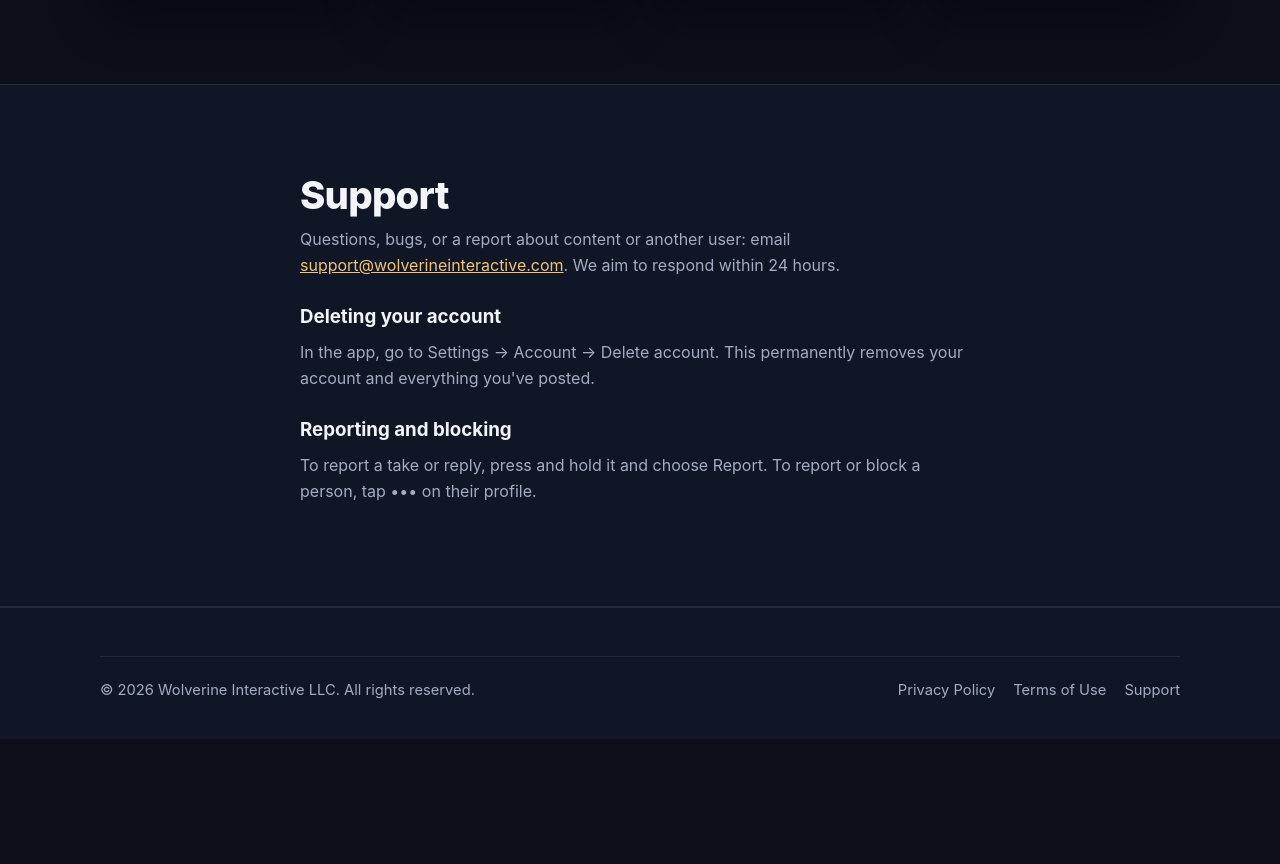
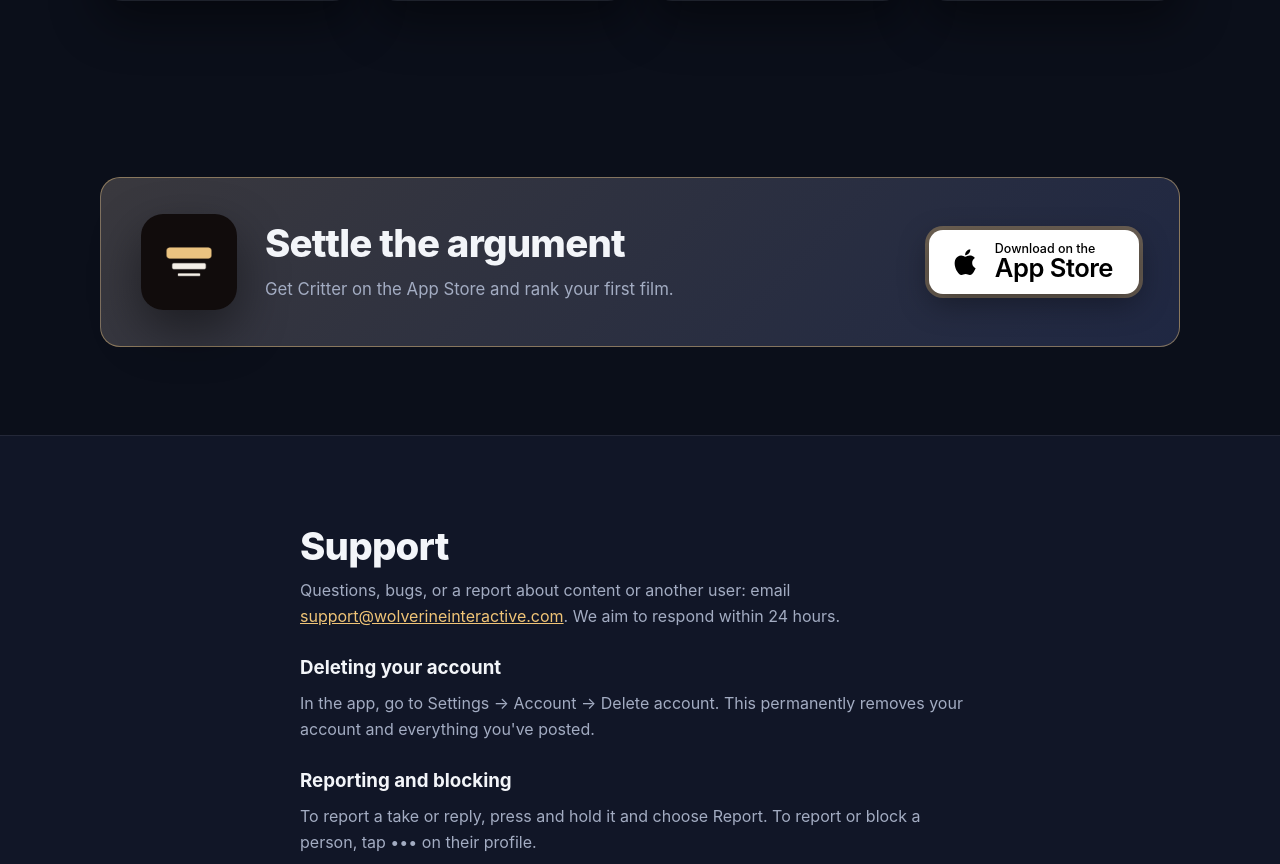
Before and after one commit to jacobakung/WolverineInteractiveWeb, a plain HTML site: page critter.html in a window 1280 px wide. Shown: the part 1803-2667 px from the top of the page. Before the commit the page ends 2542 px from the top, so only its background shows below. Drawn offline with Linux system fonts and the light colour scheme.

Commit message:
Link Critter to its App Store listing
Add the App Store link to the home page card, swap the hero's contact
button for the download badge, and add a download card to the Critter page.

Co-Authored-By: Claude Fable 5.2 <noreply@anthropic.com>

```diff
--- a/critter.html
+++ b/critter.html
@@ -51,7 +51,7 @@
                     <h1 class="game-hero-title">Critter</h1>
                     <p class="game-hero-description">Rank what you watch. Argue about it with people you trust. No stars out of five: you compare each film or show against what you've already seen, and Critter puts it exactly where it belongs.</p>
                     <div class="game-hero-actions">
-                        <a class="btn btn-primary btn-lg" href="mailto:support@wolverineinteractive.com">Contact support</a>
+                        <a class="app-store-badge" href="https://apps.apple.com/app/id6834116286" target="_blank" rel="noopener" aria-label="Download Critter on the App Store"><svg viewBox="0 0 24 24" aria-hidden="true" fill="currentColor"><path d="M16.37 12.63c-.02-2.3 1.88-3.4 1.96-3.45-1.07-1.56-2.73-1.78-3.32-1.8-1.41-.14-2.76.83-3.48.83-.72 0-1.83-.81-3-.79-1.55.02-2.97.9-3.77 2.28-1.61 2.79-.41 6.92 1.16 9.18.77 1.11 1.68 2.35 2.87 2.31 1.15-.05 1.59-.75 2.98-.75 1.39 0 1.78.75 3 .72 1.24-.02 2.02-1.13 2.78-2.24.88-1.29 1.24-2.53 1.26-2.6-.03-.01-2.42-.93-2.44-3.69zM14.09 5.9c.63-.77 1.06-1.84.94-2.9-.91.04-2.02.61-2.67 1.37-.58.68-1.1 1.77-.96 2.81 1.02.08 2.05-.52 2.69-1.28z"/></svg><span class="app-store-badge-text"><small>Download on the</small><strong>App Store</strong></span></a>
                         <ul class="platform-list" aria-label="Platforms">
                             <li class="platform-tag">iOS</li>
                         </ul>
@@ -106,6 +106,19 @@
             </div>
         </section>
 
+        <section class="section download-cta">
+            <div class="container">
+                <div class="download-card">
+                    <img src="assets/icons/critter.png" alt="" class="download-card-icon" width="96" height="96">
+                    <div class="download-card-copy">
+                        <h2 class="section-title">Settle the argument</h2>
+                        <p class="section-lead">Get Critter on the App Store and rank your first film.</p>
+                    </div>
+                    <a class="app-store-badge" href="https://apps.apple.com/app/id6834116286" target="_blank" rel="noopener" aria-label="Download Critter on the App Store"><svg viewBox="0 0 24 24" aria-hidden="true" fill="currentColor"><path d="M16.37 12.63c-.02-2.3 1.88-3.4 1.96-3.45-1.07-1.56-2.73-1.78-3.32-1.8-1.41-.14-2.76.83-3.48.83-.72 0-1.83-.81-3-.79-1.55.02-2.97.9-3.77 2.28-1.61 2.79-.41 6.92 1.16 9.18.77 1.11 1.68 2.35 2.87 2.31 1.15-.05 1.59-.75 2.98-.75 1.39 0 1.78.75 3 .72 1.24-.02 2.02-1.13 2.78-2.24.88-1.29 1.24-2.53 1.26-2.6-.03-.01-2.42-.93-2.44-3.69zM14.09 5.9c.63-.77 1.06-1.84.94-2.9-.91.04-2.02.61-2.67 1.37-.58.68-1.1 1.77-.96 2.81 1.02.08 2.05-.52 2.69-1.28z"/></svg><span class="app-store-badge-text"><small>Download on the</small><strong>App Store</strong></span></a>
+                </div>
+            </div>
+        </section>
+
         <section class="section section-alt" id="support">
             <div class="container support-card">
                 <h2 class="section-title">Support</h2>
--- a/games-data.js
+++ b/games-data.js
@@ -39,7 +39,7 @@ const games = [
         platforms: ["iOS"],
         icon: "assets/icons/critter.png",
         accent: "#f0c477",
-        page: "critter.html"
-        // appStore: add the link here once Critter is live on the App Store
+        page: "critter.html",
+        appStore: "https://apps.apple.com/app/id6834116286"
     }
 ];
```
Also changed, not shown: index.html (+1 -1 lines).
